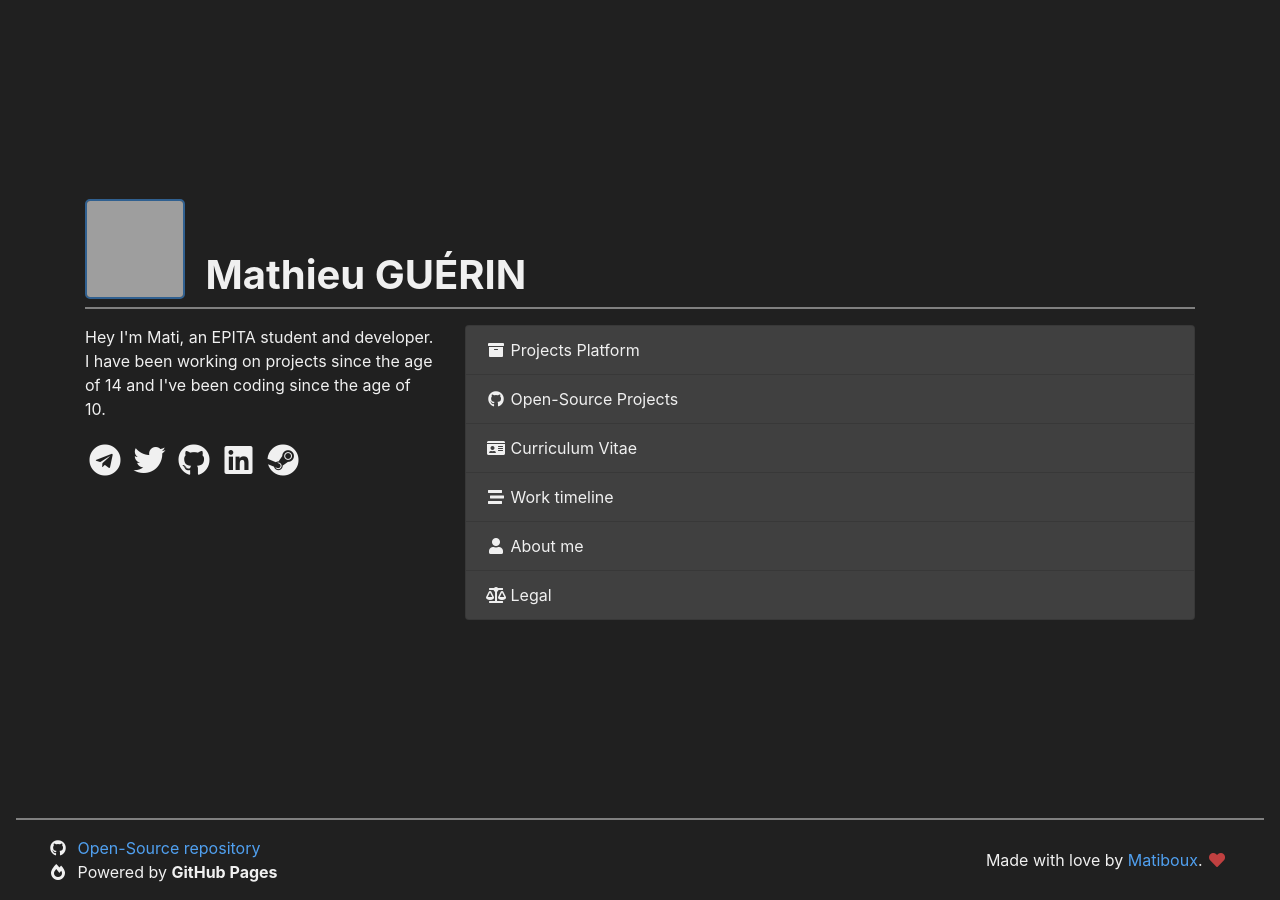
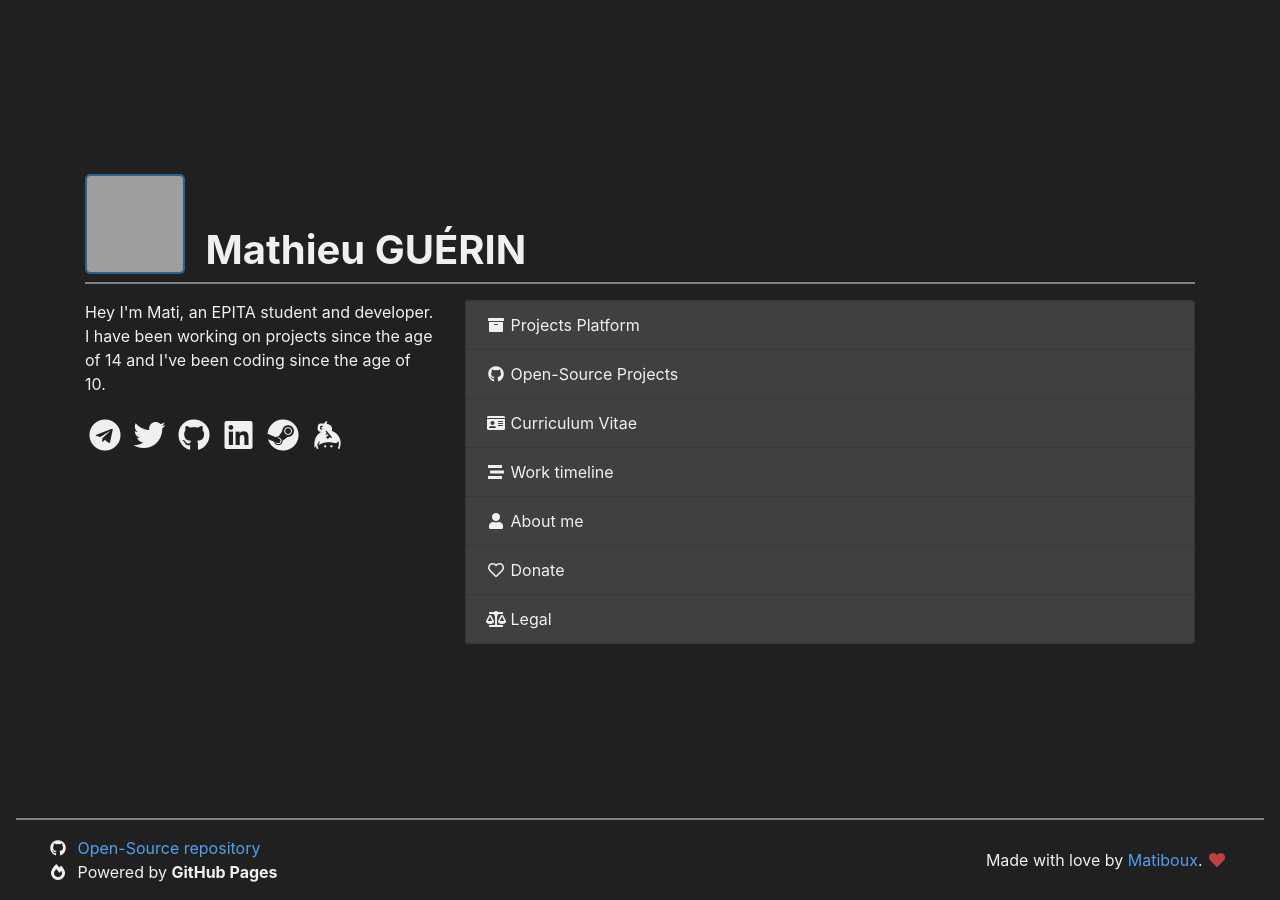
Before and after one commit to matiboux/matiboux.me, a Jekyll site: the page built from index.html, in a window 1280 px wide, cut to the strip 0-900 px from the top of the page. Built offline with Jekyll 4.4.1, drawn with Linux system fonts in a browser that asks for light colours; nearby versions of some CDN libraries; grey boxes are pictures that could not be loaded.

Commit message:
Added Keybase to my social links & Added link to "Donate" page

```diff
--- a/_data/about.yml
+++ b/_data/about.yml
@@ -24,6 +24,10 @@ social:
     icon: fab fa-github
     href: https://github.com/matiboux/
 
+  keybase:
+    icon: fab fa-keybase
+    href: https://keybase.io/matiboux
+
   steam:
     icon: fab fa-steam
     href: https://steamcommunity.com/id/matiboux
--- a/index.html
+++ b/index.html
@@ -10,7 +10,7 @@ home: true
 	<div class="col-lg-4 mb-4 mb-lg-0">
 		<p>Hey I'm Mati, an EPITA student and developer. I have been working on projects since the age of 14 and I've been coding since the age of 10.</p>
 		<ul class="social-icons">
-			{% assign services = 'telegram,twitter,github,linkedin,steam' | split: ',' %}
+			{% assign services = 'telegram,twitter,github,linkedin,steam,keybase' | split: ',' %}
 			{% for service in services %}
 				{% if site.data.about.social[service] %}
 					<li class="{{ service }}"><a href="{{ site.data.about.social[service].href }}" class="{{ site.data.about.social[service].icon }} fa-fw"></a></li>
@@ -30,6 +30,8 @@ home: true
 				<i class="fas fa-stream fa-fw"></i> Work timeline</a>
 			<a href="{{ '/about' | relative_url }}" class="list-group-item list-group-item-action">
 				<i class="fas fa-user fa-fw"></i> About me</a>
+			<a href="{{ '/donate' | relative_url }}" class="list-group-item list-group-item-action">
+				<i class="far fa-heart fa-fw"></i> Donate</a>
 			<a href="{{ '/legal' | relative_url }}" class="list-group-item list-group-item-action">
 				<i class="fas fa-balance-scale fa-fw"></i> Legal</a>
 		</div>
```
